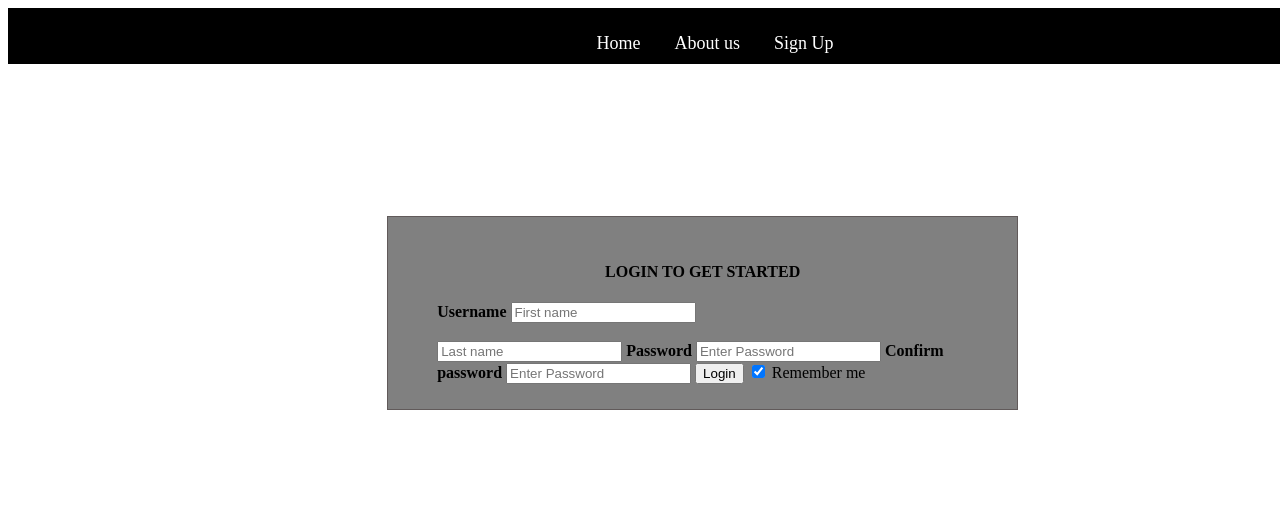
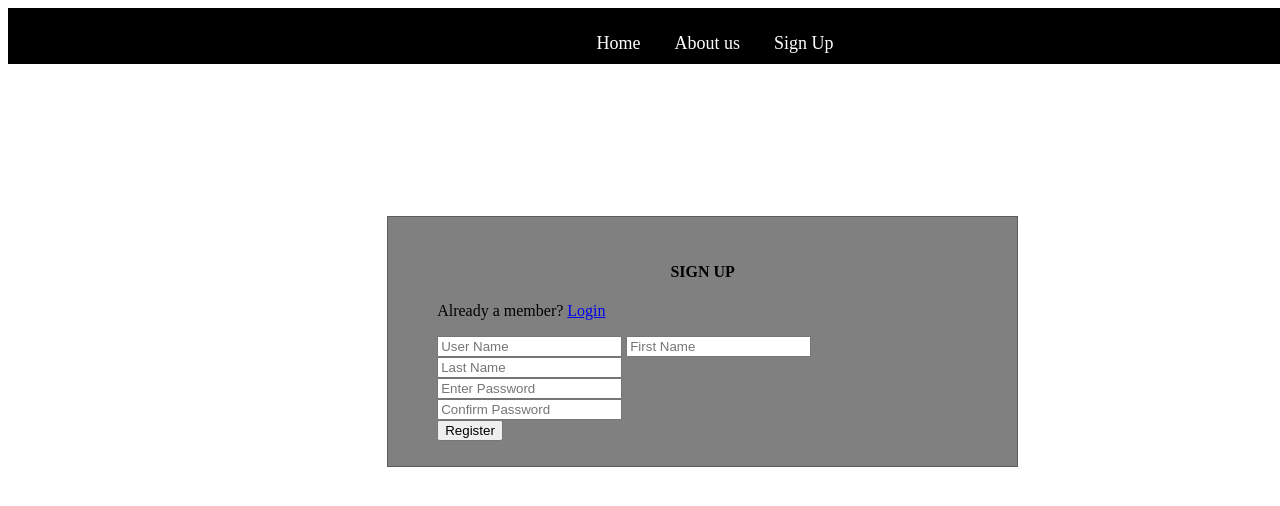
Before and after one commit to phiphie/MyDiary, a plain HTML site: page UI/Signup.html in a window 1280 px wide. Drawn offline with Linux system fonts and the light colour scheme.

Commit message:
Modify signup.html

```diff
--- a/UI/Signup.html
+++ b/UI/Signup.html
@@ -15,23 +15,16 @@
         <li><a href = "signup.html">Sign Up</a></li>
         </div></div>
     <div class="main-body">
-                <form action="profile.html">
-                <center><h4>LOGIN TO GET STARTED</h4></center>
-                    <label for="uname"><b>Username</b></label>
-                    <input type="text" placeholder="First name" name="uname" required>
-                </form><br>
-                    <input type="text" placeholder="Last name" name="uname" required>
-
-
-                    <label for="psw"><b>Password</b></label>
-                    <input type="password" placeholder="Enter Password" name="psw" required>
-                    <label for="psw"><b>Confirm password</b></label>
-                    <input type="password" placeholder="Enter Password" name="psw" required>
-
-                    <button type="submit">Login</button>
-                    <label>
-                      <input type="checkbox" checked="checked" name="remember"> Remember me
-                    </label>
+                <form action="index.html">
+                <center><h4>SIGN UP</h4></center>
+                <p>Already a member? <a href="index.html">Login</a></p>
+                    <input type="text" placeholder="User Name" name="uname" required>
+                    <input type="text" placeholder="First Name" name="uname" required><br>
+                    <input type="text" placeholder="Last Name" name="uname" required><br>
+                    <input type="password" placeholder="Enter Password" name="psw" required><br>
+                    <input type="password" placeholder="Confirm Password" name="psw" required><br>
+                    <input type="submit" value="Register"/>
+                </form>
 
     </div>
 
```
